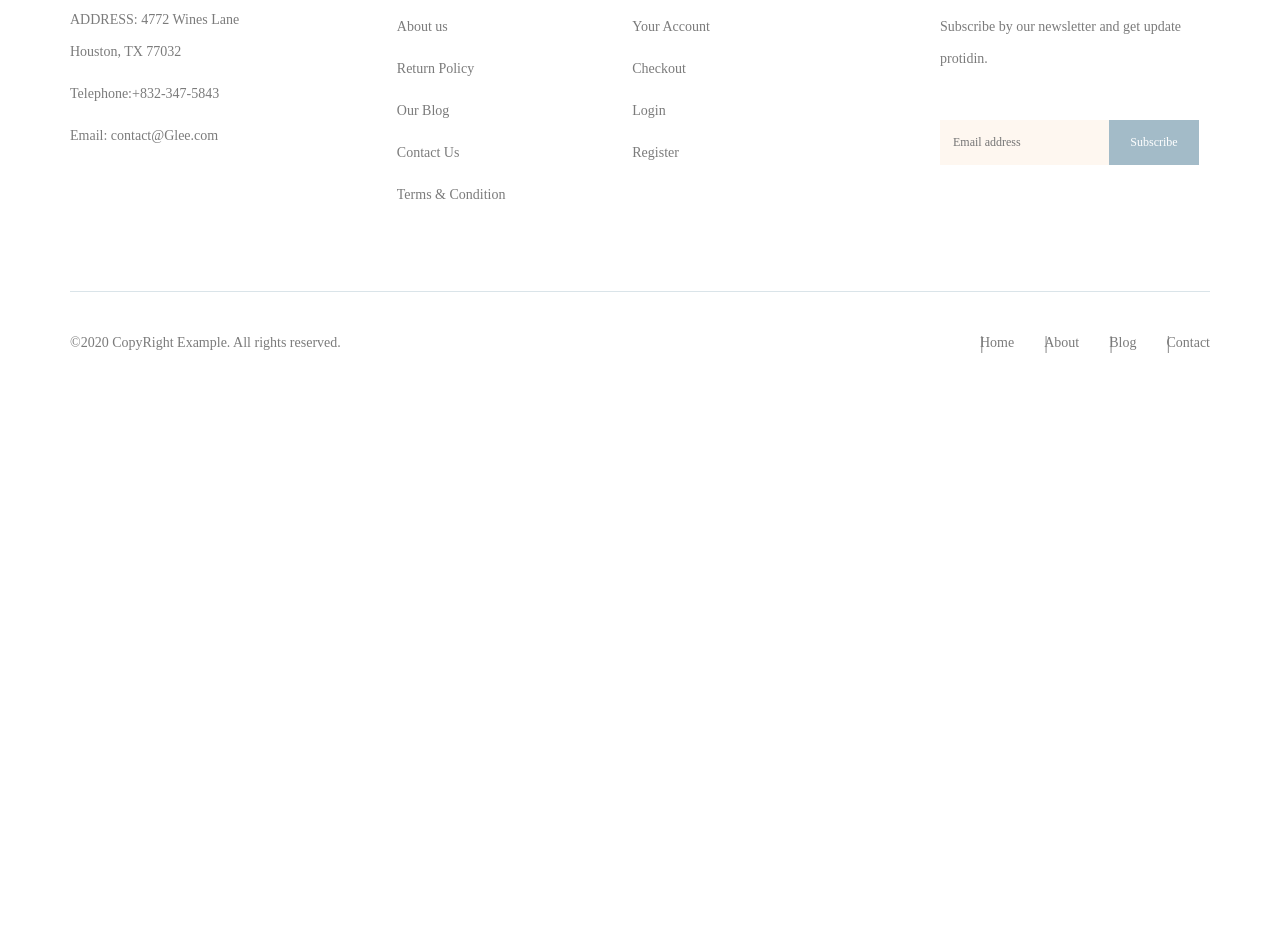
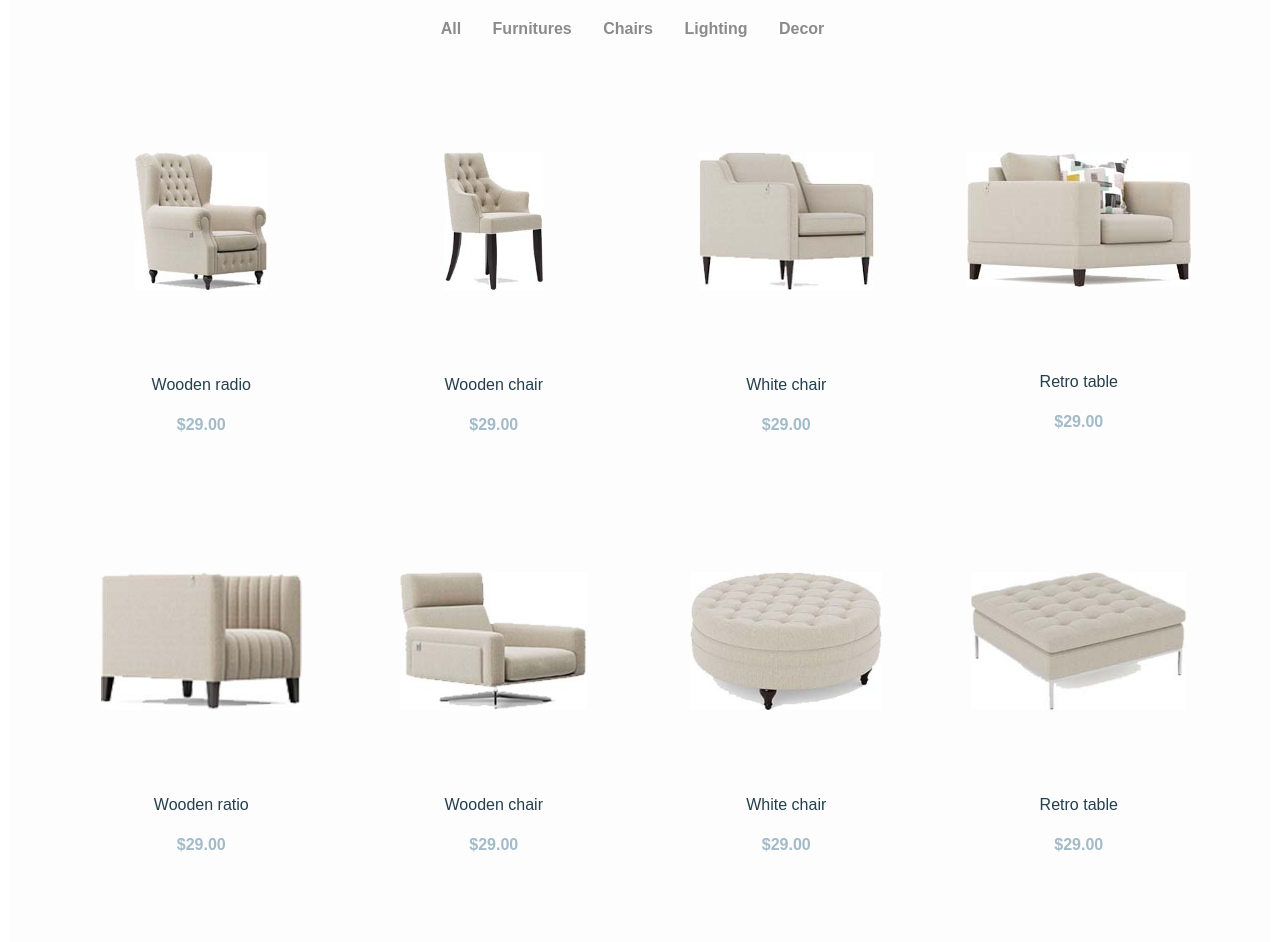
Before and after one commit to YuliiaKharechko/glee, a website: page app/index.html in a window 1280 px wide. Shown: the part 1362-2304 px from the top of the page. Before the commit the page ends 1781 px from the top, so only its background shows below. Drawn offline with Linux system fonts and the light colour scheme.

Commit message:
added products block

```diff
--- a/app/index.html
+++ b/app/index.html
@@ -64,8 +64,8 @@
           <div class="top-slider__inner">
             <div class="top-slider__item">
               <div class="top-slider__content">
-                <h3 class="top-slider__title">SMART AND
-                TRENDY</h3>
+                <h2 class="top-slider__title">SMART AND
+                TRENDY</h2>
                 <p class="top-slider__text">Dolor sit amet, consectetur adipisicing elit, sed do eiusmod tempor incididunt</p>
                 <div class="top-slider__link-item">
                   <a class="top-slider__link" href="#">
@@ -144,6 +144,78 @@
         </div>
       </div>
     </div>
+    <section class="products">
+      <div class="container-s">
+        <div class="products-nav">
+          <h4 class="products-nav__title">Products of the week</h4>
+          <div class="products-nav__filter">
+              <button class="products-nav__filter-btn" href="#">All</button>
+              <button class="products-nav__filter-btn" href="#">Furnitures</button>
+              <button class="products-nav__filter-btn" href="#">Chairs</button>
+              <button class="products-nav__filter-btn" href="#">Lighting</button>
+              <button class="products-nav__filter-btn" href="#">Decor</button>
+          </div>
+          <div class="products-nav__content">
+            <div class="products-nav__content-item">
+              <img class="products-nav__content-img" src="images/item_1.jpg" alt="chair">
+              <h5 class="products-nav__content-title">Wooden radio</h5>
+              <p class="products-nav__content-text"><sap class="products-nav__content-sap">$</sap>29.00</p>
+            </div>
+            <div class="products-nav__content-item">
+              <img class="products-nav__content-img" src="images/item_2.jpg" alt="chair">
+              <h5 class="products-nav__content-title">Wooden chair</h5>
+              <p class="products-nav__content-text">
+                <sap class="products-nav__content-sap">$</sap>29.00
+              </p>
+            </div>
+            <div class="products-nav__content-item">
+              <img class="products-nav__content-img" src="images/item_3.jpg" alt="chair">
+              <h5 class="products-nav__content-title">White chair</h5>
+              <p class="products-nav__content-text">
+                <sap class="products-nav__content-sap">$</sap>29.00
+              </p>
+            </div>
+            <div class="products-nav__content-item">
+              <img class="products-nav__content-img" src="images/item_4.jpg" alt="chair">
+              <h5 class="products-nav__content-title">Retro table</h5>
+              <p class="products-nav__content-text">
+                <sap class="products-nav__content-sap">$</sap>29.00
+              </p>
+            </div>
+            <div class="products-nav__content-item">
+              <img class="products-nav__content-img" src="images/item_5.jpg" alt="chair">
+              <h5 class="products-nav__content-title">Wooden ratio</h5>
+              <p class="products-nav__content-text">
+                <sap class="products-nav__content-sap">$</sap>29.00
+              </p>
+            </div>
+            <div class="products-nav__content-item">
+              <img class="products-nav__content-img" src="images/item_6.jpg" alt="chair">
+              <h5 class="products-nav__content-title">Wooden chair</h5>
+              <p class="products-nav__content-text">
+                <sap class="products-nav__content-sap">$</sap>29.00
+              </p>
+            </div>
+            <div class="products-nav__content-item">
+              <img class="products-nav__content-img" src="images/item_7.jpg" alt="chair">
+              <h5 class="products-nav__content-title">White chair</h5>
+              <p class="products-nav__content-text">
+                <sap class="products-nav__content-sap">$</sap>29.00
+              </p>
+            </div>
+            <div class="products-nav__content-item">
+              <img class="products-nav__content-img" src="images/item_8.jpg" alt="chair">
+              <h5 class="products-nav__content-title">Retro table</h5>
+              <p class="products-nav__content-text">
+                <sap class="products-nav__content-sap">$</sap>29.00
+              </p>
+            </div>
+          </div>
+        </div>
+      </div>
+    </section>
+
+
   </main>
 
   <footer class="footer">
--- a/app/scss/_reset.scss
+++ b/app/scss/_reset.scss
@@ -47,6 +47,6 @@ textarea,
 select {
   font: inherit;
 }
-a{
+a[class]{
   text-decoration: none;
 }
--- a/app/scss/_vars.scss
+++ b/app/scss/_vars.scss
@@ -2,31 +2,31 @@ $accent: #436372;
 $title: #243f4d;
 
 %dmans-400{
-  font-family: 'DMSans-Regular';
+  font-family: 'DM Sans-Regular', sans-serif;
   font-weight: 400;
 }
 
 %dmans-500{
-  font-family: 'DMSans-Medium';
+  font-family: 'DM Sans-Medium', sans-serif;
   font-weight: 500;
 }
 
 %dmans-700{
-  font-family: 'DMSans-Bold';
+  font-family: 'DM Sans-Bold', sans-serif;
   font-weight: 700;
 }
 
 %rubik-400{
-  font-family: 'Rubik-Regular';
+  font-family: 'Rubik-Regular', sans-serif;
   font-weight: 400;
 }
 
 %rubik-500{
-  font-family: 'Rubik-Medium';
+  font-family: 'Rubik-Medium', sans-serif;
   font-weight: 500;
 }
 
 %rubik-700{
-  font-family: 'Rubik-Bold';
+  font-family: 'Rubik-Bold', sans-serif;
   font-weight: 700;
 }
--- a/app/scss/style.scss
+++ b/app/scss/style.scss
@@ -53,7 +53,6 @@
   &__img--heart,
   &__img--cart{
     position: relative;
-    padding-left: 10px;
   }
   &__num{
     display: block;
@@ -66,7 +65,7 @@
     color: $accent;
     position: absolute;
     top: 70px;
-    margin-left: 24px;
+    right: 255px;
     border-radius: 50%;
     background-color: #fff;
   }
@@ -165,10 +164,9 @@
   }
   &__inner-img{
     margin-right: 24px;
-
   }
   &__inner-item{
-    max-width: 180px;
+    max-width: 200px;
   }
   &__inner-title{
     @extend %dmans-700;
@@ -183,8 +181,8 @@
   &__inner-title::before{
     content: '';
     position: absolute;
-    right: 198px;
-    top: 58px;
+    right: 220px;
+    top: 60px;
     width: 20px;
     height: 20px;
     opacity: 0.5;
@@ -192,6 +190,75 @@
     border-radius: 50%;
   }
 }
+
+.products{
+  background-color: #fdfdfd;
+}
+.products-nav{
+  padding: 74px 0 92px;
+  &__title{
+    @extend %dmans-700;
+    font-size: 36px;
+    line-height: 1.2;
+    color: #191919;
+    text-align: center;
+    margin-bottom: 40px;
+  }
+  &__filter{
+    text-align: center;
+  }
+  &__filter-btn{
+    @extend %dmans-700;
+    color: #8b8b8b;
+    margin-bottom: 80px;
+    border: none;
+    background-color: transparent;
+    margin-right: 15px;
+  }
+  &__filter-btn:hover,
+  &__filter-btn:active{
+    color: #191919;
+  }
+}
+
+.products-nav__content{
+  display: grid;
+  grid-template-columns: repeat(4, 1fr);
+  grid-row-gap: 40px;
+  grid-column-gap: 30px;
+
+  &-item{
+    background-color: #fffff;
+    max-width: 270px;
+    min-height: 380px;
+    width: 100%;
+    display: flex;
+    flex-direction: column;
+    align-items: center;
+  }
+  &-img{
+    max-height: 165px;
+    padding-top: 27px;
+    position: relative;
+    z-index: 1;
+  }
+  &-title{
+    padding-top: 75px;
+    font-size: 16px;
+    line-height: 40px;
+    @extend %dmans-500;
+    color: $title;
+  }
+  &-text{
+    font-size: 16px;
+    line-height: 40px;
+    line-height: 40px;
+    @extend %dmans-700;
+    color: #a3bbc8;
+  }
+}
+
+
 
 
 
@@ -281,18 +348,23 @@
 .footer-menu{
   &__list{
     display: flex;
+    justify-content: space-evenly;
   }
   &__list-link {
-    margin-left: 30px;
+    margin-left: 40px;
     color: #7b7b7b;
     position: relative;
   }
+
   &__list-link::before{
-    content: "|";
+    content: " ";
+    display: flex;
     position: absolute;
-    font-size: 18px;
-    color: #7b7b7b;
-    margin-right: 20px;
+    border-right: 1px solid #7b7b7b;
+    top: 0;
+    width: 10px;
+    height: 15px;
+    right: 48px;
   }
 }
 
```
Also changed, not shown: app/css/style.min.css.
